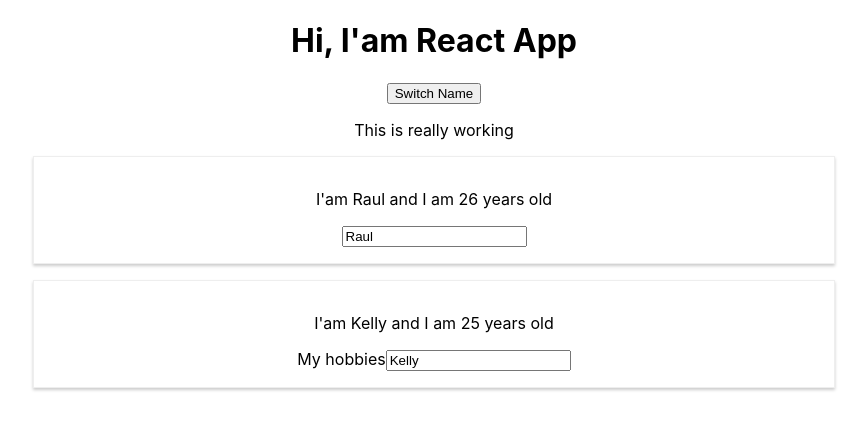
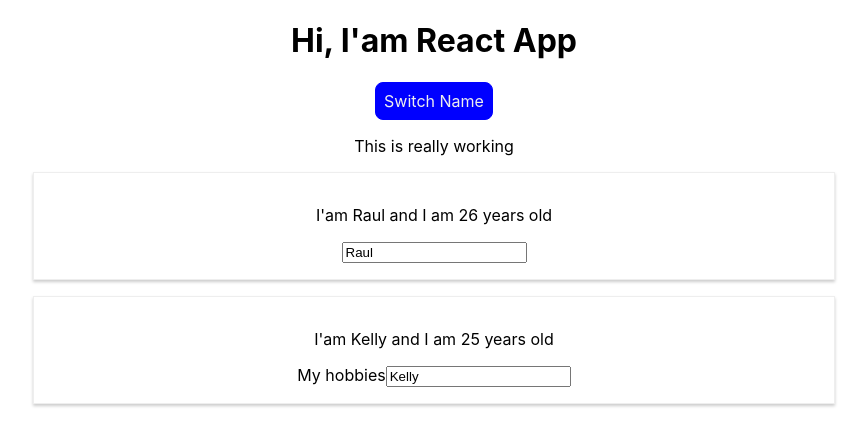
Before and after one commit to Larrygf02/reactFundamentals, a React (Create React App) app: page / in a window 1280 px wide. Shown: the top 446 px of the page, without its empty margins (206-1073 px from the left). Built offline with nearby package versions, Linux system fonts and the light colour scheme.

Commit message:
Inline styles

```diff
--- a/src/App.js
+++ b/src/App.js
@@ -28,12 +28,21 @@
     })
   }
   render() {
+    const style = {
+      backgroundColor: 'blue',
+      font: 'inherit',
+      border: '1px solid blue',
+      padding: '8px',
+      borderRadius: '8px',
+      color: '#eee',
+      cursor: 'pointer'
+    };
     return (
       <div className="App">
         <h1>
           Hi, I'am React App
         </h1>
-        <button onClick={() => this.switchNameHandler('Larry')}>Switch Name</button>
+        <button style={style} onClick={() => this.switchNameHandler('Larry')}>Switch Name</button>
         <p>This is really working</p>
         <Person name={this.state.persons[0].name} years={this.state.persons[0].age}></Person>
         <Person
```
